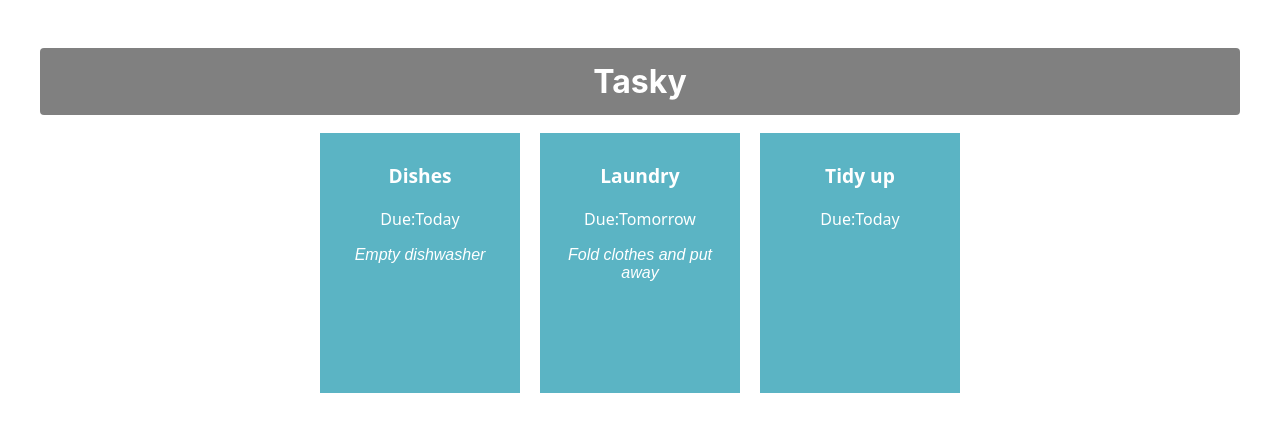
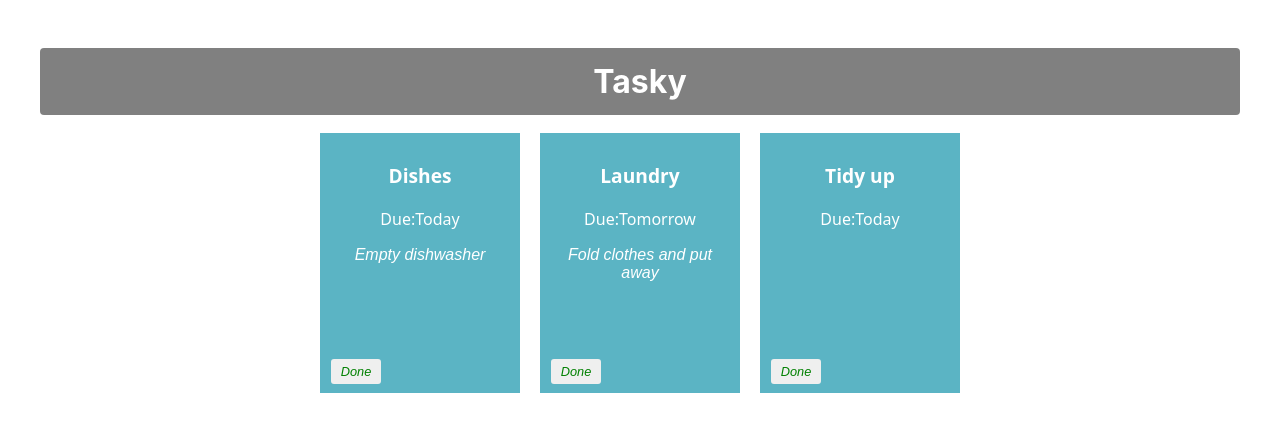
Before and after one commit to SamuelLysterCummins0/react-basics-labs, a React (Create React App) app in the folder tasky/: page / in a window 1280 px wide. Shown: the top 432 px of the page. Built offline with nearby package versions, Linux system fonts and the light colour scheme.

Commit message:
Mark task as done

```diff
--- a/tasky/src/App.css
+++ b/tasky/src/App.css
@@ -40,3 +40,20 @@
   font-family: fantasy;
 
 }
+
+button {
+  border: none;
+  border-radius: 3px;
+  font-style: italic;
+  font-size: 0.8em;
+  margin: 4px 6px;
+  width: 50px;
+  height: 25px;
+}
+
+.doneButton {
+  position: absolute;
+  bottom: 5px;
+  left: 5px;
+  color: green;
+}
--- a/tasky/src/App.js
+++ b/tasky/src/App.js
@@ -6,22 +6,33 @@
 function App() {
   const [ taskState, setTaskState ] = useState({
     tasks: [
-      { id:1, title:"Dishes", description: "Empty dishwasher", deadline: "Today" },
-      { id:2, title: "Laundry", description: "Fold clothes and put away", deadline: "Tomorrow" },
-      { id:3, title: "Tidy up", deadline: "Today" }
+      { id:1, title:"Dishes", description: "Empty dishwasher", deadline: "Today", done:false },
+      { id:2, title: "Laundry", description: "Fold clothes and put away", deadline: "Tomorrow", done: false },
+      { id:3, title: "Tidy up", deadline: "Today", done:false }
     ]
   });
+  const doneHandler = (taskIndex) => {
+    const tasks = [...taskState.tasks];
+    tasks[taskIndex].done = !tasks[taskIndex].done;
+    setTaskState({tasks});
+    console.log('${taskIndex} ${tasks[taskIndex].done}');
+  }
   return (
     <div className="container">
       <h1>Tasky</h1>
-      {taskState.tasks.map((task)=> (
+      {taskState.tasks.map((task, index)=> (
       <Task
          title={task.title}
          description={task.description}
          deadline= {task.deadline}
          key={task.id}
+         done= {task.done}
+         markDone={() => doneHandler(index)}
          />
+
       ))}
+
+
     </div>
   );
 }
--- a/tasky/src/components/Task.js
+++ b/tasky/src/components/Task.js
@@ -3,10 +3,11 @@
 function Task(props) {
 
     return (
-        <div className="card">
+        <div className="card" style={{backgroundColor: props.done ? 'lightgrey' : '#5bb4c4'}}>
         <p className="title">{props.title}</p>
         <p>Due:{props.deadline}</p>
         <p className="desc">{props.description}</p>
+        <button onClick={props.markDone} className='doneButton'>Done</button>
         </div>
     )
 }
```
